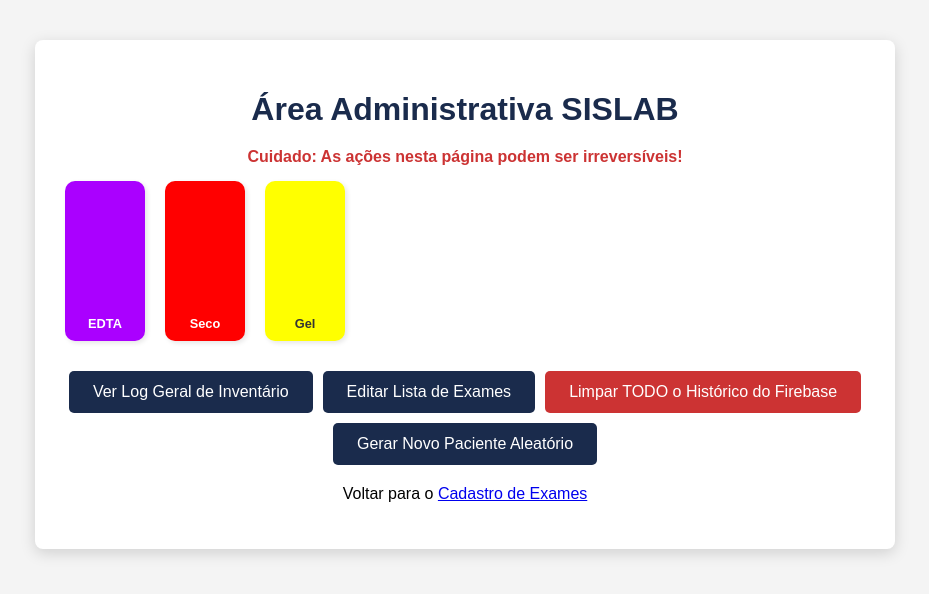
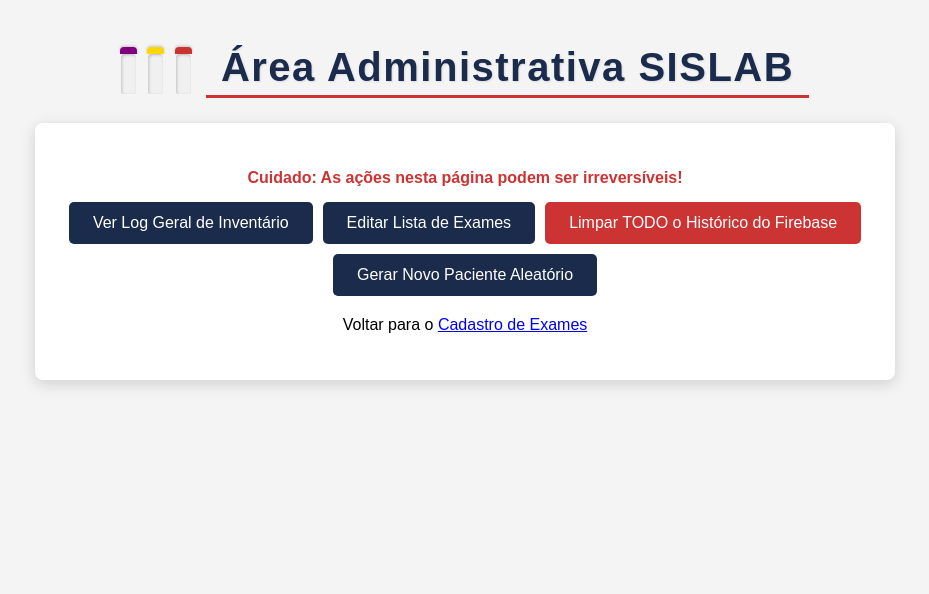
Before and after one commit to hyskal/connect, a plain HTML site: page admin.html in a window 1280 px wide. Shown: the whole page, without its empty margins (175-1104 px from the left). Drawn offline with nearby package versions, Linux system fonts and the light colour scheme.

Commit message:
Atualizar o admin.html

```diff
--- a/admin.html
+++ b/admin.html
@@ -27,7 +27,26 @@
          }
          h1 {
              color: #1A2B4C;
-             margin-bottom: 20px;
+             margin: 0; /* Remove margem padrão para controlar no container */
+             font-size: 2.5em;
+             font-weight: bold;
+             text-align: center;
+             padding: 5px 15px; /* Ajusta padding */
+             border-bottom: 3px solid #CC3333; /* Linha de destaque vermelha */
+             display: inline-block; /* Para a borda envolver o texto */
+             letter-spacing: 1.5px; /* Espaçamento entre letras */
+             text-shadow: 1px 1px 2px rgba(0,0,0,0.1); /* Sombra sutil */
+             white-space: nowrap; /* Evita que o título quebre linha */
+         }
+         @media (max-width: 600px) {
+             h1 {
+                 font-size: 1.8em; /* Reduz fonte em telas menores */
+                 padding: 5px 10px;
+             }
+             .main-header-container {
+                 flex-direction: column;
+                 gap: 5px;
+             }
          }
          .button-group {
              display: flex;
@@ -60,35 +79,56 @@
              font-weight: bold;
              margin-bottom: 15px;
          }
-         .tubos-container {
+
+         /* Estilo para a Logomarca SISLAB em CSS Puros - Três Tubos (migrado do index.html) */
+         .sislab-logo {
+             width: 70px; /* Largura total da logo ajustada para tubos mais finos */
+             height: 50px; /* Altura total da logo ajustada para tubos mais compridos */
              display: flex;
-             gap: 20px;
-             margin-bottom: 30px;
+             align-items: flex-end; /* Alinha os tubos na parte inferior */
+             justify-content: space-between; /* Espaço entre os tubos */
          }
-         .tubo {
-             width: 80px;
-             height: 150px;
-             background-color: #eee;
-             border-radius: 10px;
+
+         .tube {
+             background-color: #f0f0f0; /* Corpo do tubo cinza claro */
+             width: 15px; /* Mais fino */
+             height: 40px; /* Mais compridos */
+             border-radius: 4px 4px 2px 2px; /* Base levemente mais arredondada */
+             position: relative; /* Para posicionar a tampa */
+             box-shadow: inset 1px 1px 3px rgba(0,0,0,0.2); /* Sombra interna sutil para profundidade */
+         }
+
+         .tube-cap {
+             width: 17px; /* Ligeiramente mais largo que o tubo para sobrepor */
+             height: 7px; /* Altura da tampa */
+             position: absolute;
+             top: -7px; /* Posiciona a tampa acima do tubo */
+             left: -1px; /* Ajusta a posição lateral para centralizar */
+             border-radius: 4px 4px 0 0;
+             box-shadow: 0 -1px 3px rgba(0,0,0,0.2); /* Sombra para a tampa */
+         }
+
+         /* Cores das tampas */
+         .tube:nth-child(1) .tube-cap {
+             background-color: #800080; /* Roxo */
+         }
+
+         .tube:nth-child(2) .tube-cap {
+             background-color: #FFD700; /* Amarelo dourado (mais profissional) */
+         }
+
+         .tube:nth-child(3) .tube-cap {
+             background-color: #CC3333; /* Vermelho */
+         }
+
+         /* Contêiner do cabeçalho principal (logo + título) */
+         .main-header-container {
              display: flex;
-             justify-content: center;
-             align-items: flex-end;
-             color: white;
-             font-weight: bold;
-             font-size: 0.8em;
-             text-align: center;
-             padding-bottom: 10px;
-             box-shadow: 2px 2px 5px rgba(0,0,0,0.1);
-         }
-         .tubo-roxo {
-             background-color: #a0f; /* Roxo */
-         }
-         .tubo-vermelho {
-             background-color: #f00; /* Vermelho */
-         }
-         .tubo-amarelo {
-             background-color: #ff0; /* Amarelo */
-             color: #333;
+             align-items: center; /* Alinha verticalmente a logo e o texto */
+             justify-content: center; /* Centraliza horizontalmente */
+             margin-bottom: 25px; /* Espaço abaixo do cabeçalho */
+             gap: 15px; /* Espaço entre a logo e o título */
+             flex-wrap: wrap; /* Permite quebrar em telas menores */
          }
 
          /* CSS para o editor de lista de exames */
@@ -135,15 +175,23 @@
  </head>
  <body>
 
+     <div class="main-header-container">
+         <div class="sislab-logo">
+             <div class="tube tube-1">
+                 <div class="tube-cap"></div>
+             </div>
+             <div class="tube tube-2">
+                 <div class="tube-cap"></div>
+             </div>
+             <div class="tube tube-3">
+                 <div class="tube-cap"></div>
+             </div>
+         </div>
+         <h1>Área Administrativa SISLAB</h1>
+     </div>
+
      <div class="admin-container">
-         <h1>Área Administrativa SISLAB</h1>
          <p class="warning">Cuidado: As ações nesta página podem ser irreversíveis!</p>
-
-         <div class="tubos-container">
-             <div class="tubo tubo-roxo">EDTA</div>
-             <div class="tubo tubo-vermelho">Seco</div>
-             <div class="tubo tubo-amarelo">Gel</div>
-         </div>
 
          <div class="button-group">
              <button onclick="mostrarLogGeralInventario()">Ver Log Geral de Inventário</button>
@@ -312,7 +360,7 @@
                      headers: { Authorization: `token ${tokenGist()}` }
                  });
                  const data = await response.json();
-                 const conteudo = data.files["exames.txt"].content; // Garante que a chave seja a string "exames.txt"
+                 const conteudo = data.files["exames.txt"].content;
                  document.getElementById("listaExamesEditor").value = conteudo;
                  document.getElementById("editorExames").style.display = "block";
              } catch (error) {
@@ -332,7 +380,7 @@
                      },
                      body: JSON.stringify({
                          files: {
-                             "exames.txt": { // Garante que a chave seja a string "exames.txt"
+                             "exames.txt": {
                                  content: novoConteudo
                              }
                          }
```
